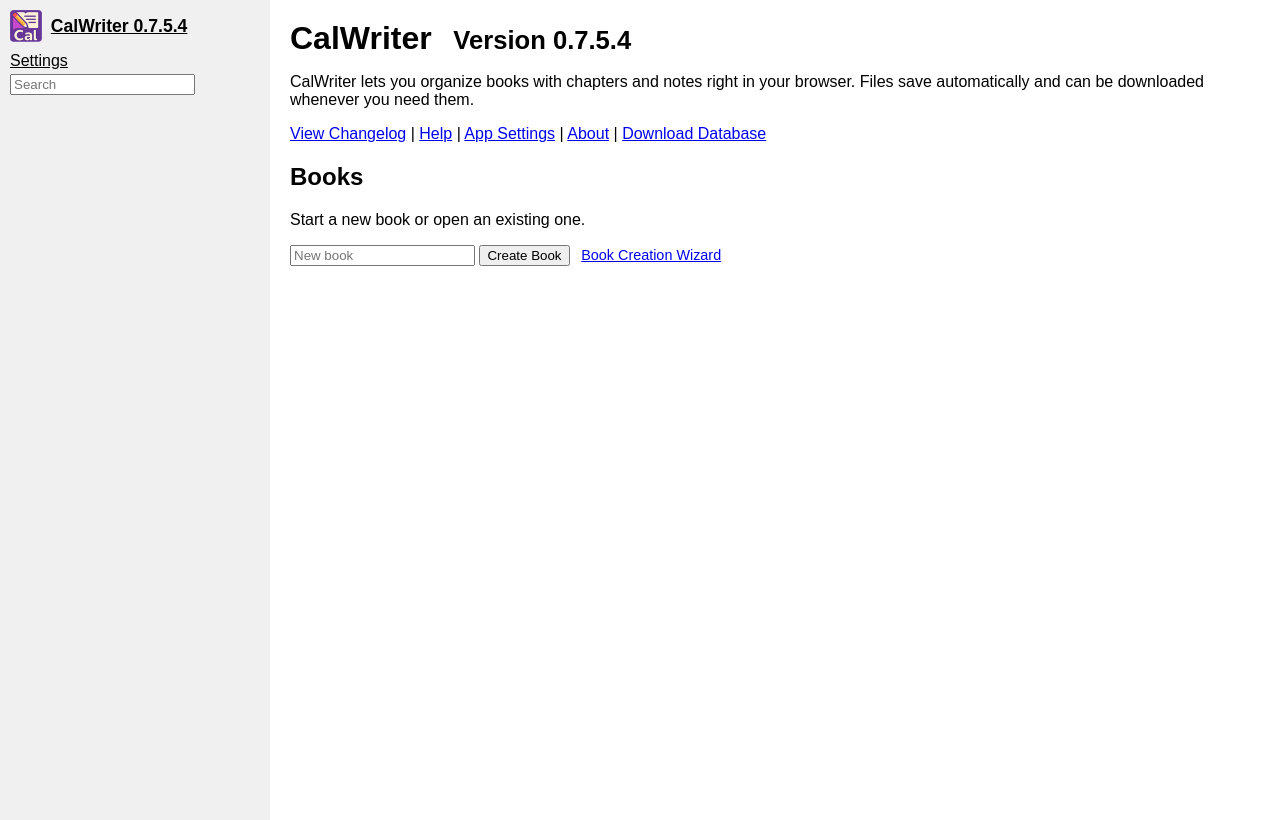
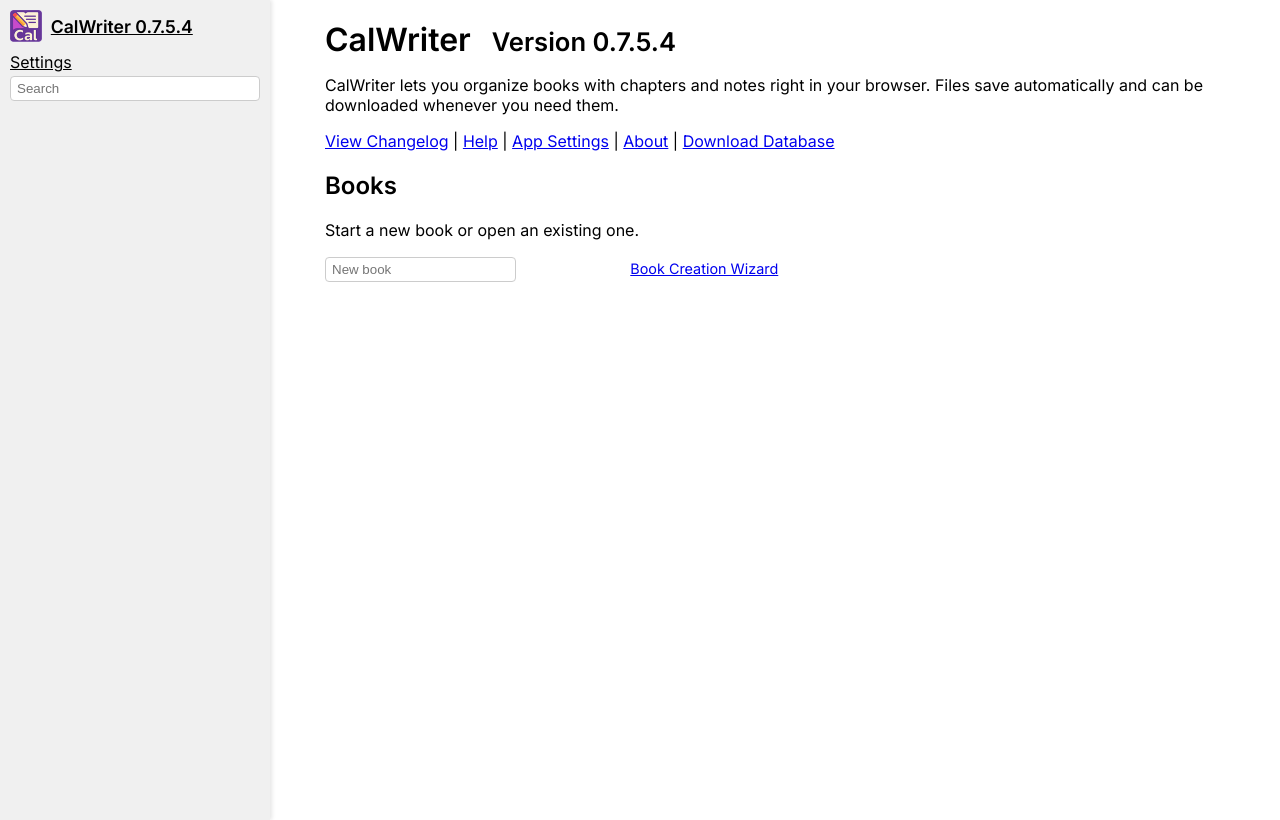
Before and after one commit to calaquin/calwriter, a Flask app: page / in a window 1280 px wide. Run offline with Flask 3, Linux system fonts and the light colour scheme; some libraries are stand-ins or nearby versions.

Commit message:
Improve app styling

```diff
--- a/static/style.css
+++ b/static/style.css
@@ -5,10 +5,11 @@
     --sidebar-bg: #f0f0f0;
     --toolbar-bg: #ddd;
     --editor-bg: #fff;
+    --accent-color: #4b7bec;
 }
 
 body {
-    font-family: Arial, sans-serif;
+    font-family: 'Inter', Arial, sans-serif;
     display: flex;
     height: 100vh;
     margin: 0;
@@ -23,12 +24,43 @@
     --toolbar-bg: #555;
     --editor-bg: #444;
 }
+
+button,
+input[type="submit"],
+input[type="button"] {
+    background: var(--accent-color);
+    color: #fff;
+    border: none;
+    padding: 6px 12px;
+    border-radius: 4px;
+    cursor: pointer;
+}
+
+input[type="text"],
+input[type="number"],
+input[type="color"],
+textarea,
+select {
+    padding: 4px 6px;
+    border: 1px solid #ccc;
+    border-radius: 4px;
+    background: var(--bg-color);
+    color: var(--text-color);
+}
+
+button:hover,
+input[type="submit"]:hover,
+input[type="button"]:hover {
+    filter: brightness(0.9);
+}
 #sidebar {
     width: 250px;
+    min-width: 200px;
     background: var(--sidebar-bg);
     padding: 10px;
     overflow-y: auto;
     height: 100vh;
+    box-shadow: 2px 0 4px rgba(0,0,0,0.1);
 }
 #sidebar .sidebar-title {
     font-weight: bold;
@@ -48,6 +80,10 @@
 #search_form {
     margin-bottom: 10px;
 }
+#search_form input {
+    width: 100%;
+    box-sizing: border-box;
+}
 #sidebar a {
     display: block;
     margin-bottom: 4px;
@@ -57,11 +93,15 @@
     flex: 1;
     padding: 20px;
     overflow-y: auto;
+    max-width: 900px;
+    margin: 0 auto;
 }
 
 body.chapter-view #main {
     padding: 10px;
     overflow: hidden;
+    max-width: none;
+    margin: 0;
 }
 
 body.chapter-view #chapter_area {
--- a/templates/layout.html
+++ b/templates/layout.html
@@ -1,8 +1,10 @@
 <!doctype html>
 <html>
 <head>
+  <meta name="viewport" content="width=device-width, initial-scale=1">
   <title>{% block title %}{% endblock %}</title>
   <link rel="icon" href="{{ url_for('asset_file', filename='favicon.ico') }}">
+  <link href="https://fonts.googleapis.com/css2?family=Inter:wght@400;600&display=swap" rel="stylesheet">
   <link rel="stylesheet" href="{{ url_for('static', filename='style.css') }}">
   <script src="{{ url_for('static', filename='editor.js') }}"></script>
   <script>
```
Also changed, not shown: other parts of static/style.css (+23 -4 lines).
